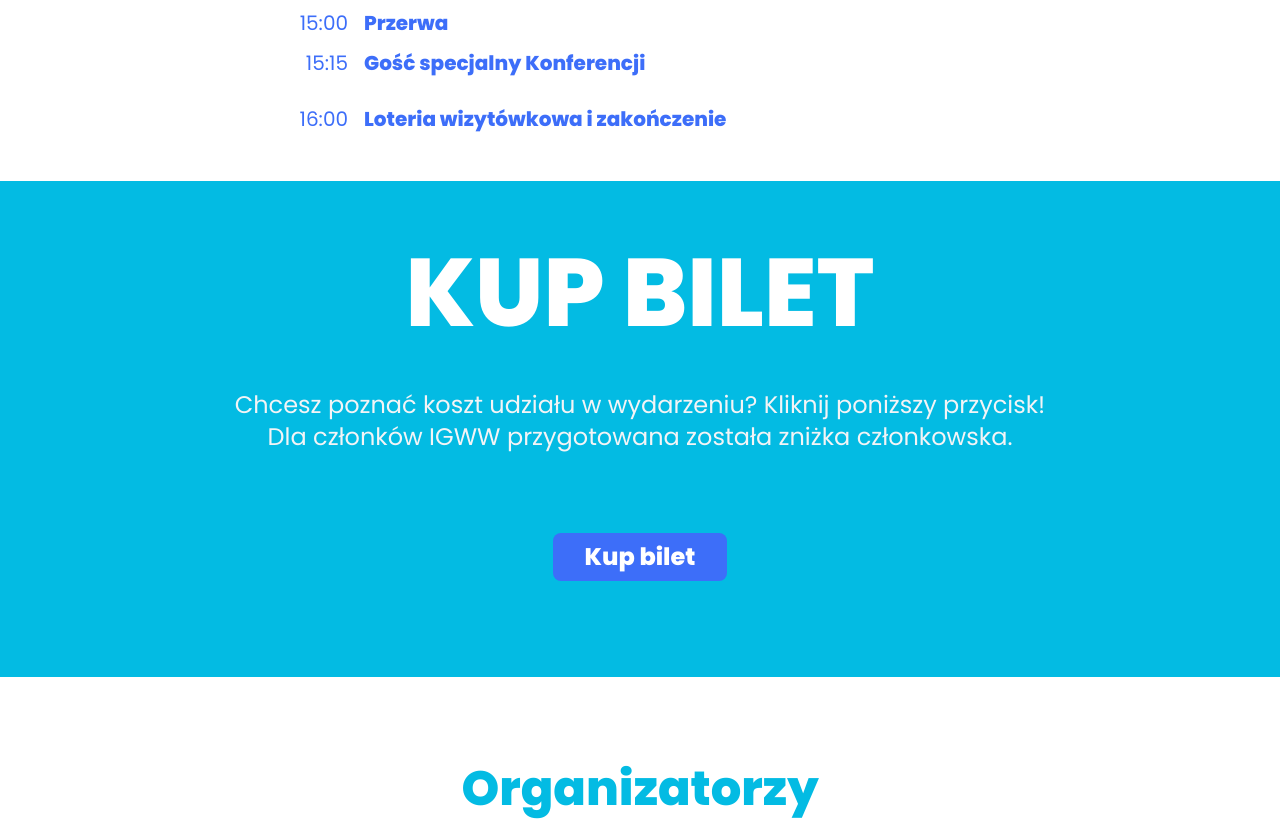
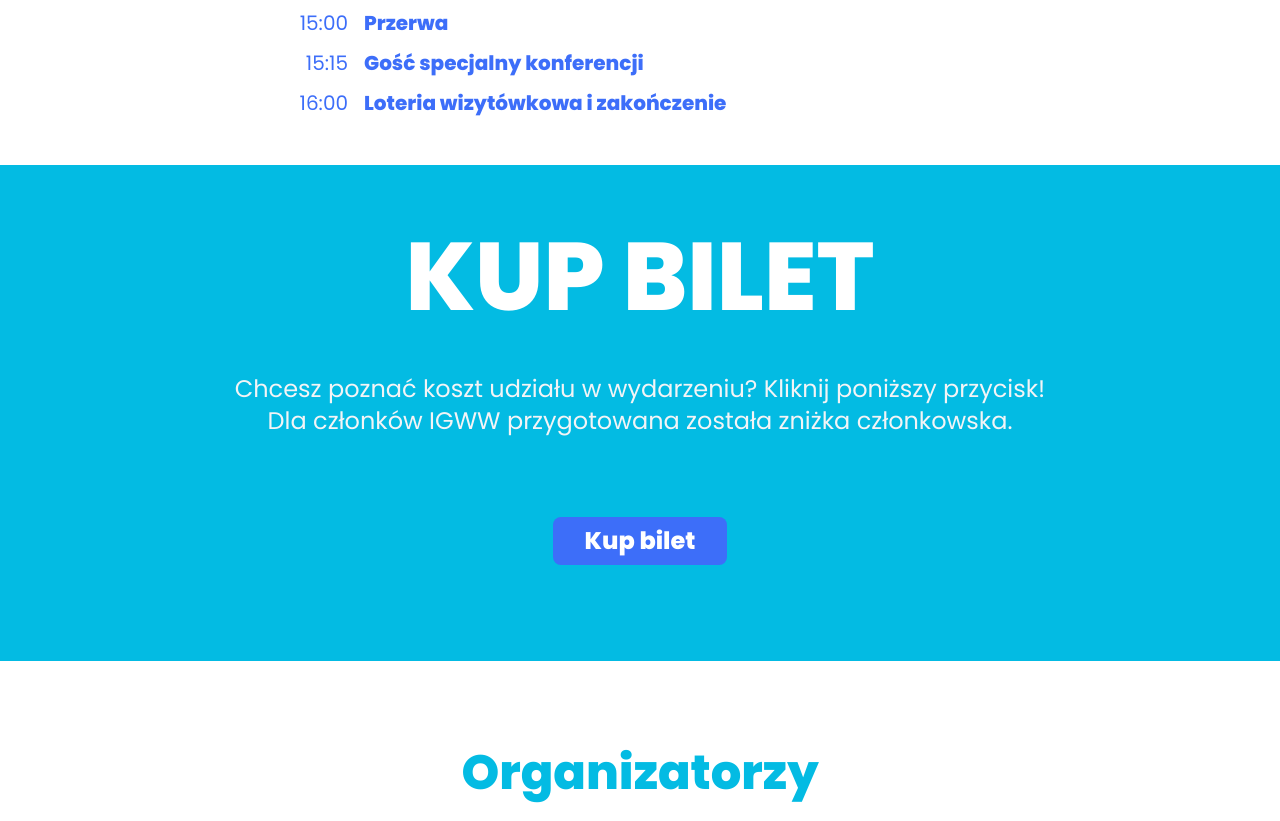
Before and after one commit to pospieszja/konin-business-meeting-2022, a website built with Vite: page index.html in a window 1280 px wide. Shown: the part 4439-5260 px from the top of the page. Built offline with nearby package versions, Linux system fonts and the light colour scheme.

Commit message:
Change spaces in agenda

```diff
--- a/index.html
+++ b/index.html
@@ -205,10 +205,7 @@
         </div>
         <div class="flex justify-start space-x-4 my-3">
           <p class="w-1/6 text-right">15:15</p>
-          <div class="w-5/6">
-            <p class="font-bold mb-4">Gość specjalny Konferencji
-            </p>
-        </div>
+          <p class="w-5/6 font-bold">Gość specjalny konferencji
         </div>
         <div class="flex justify-start space-x-4 my-3">
           <p class="w-1/6 text-right">16:00</p>
```
